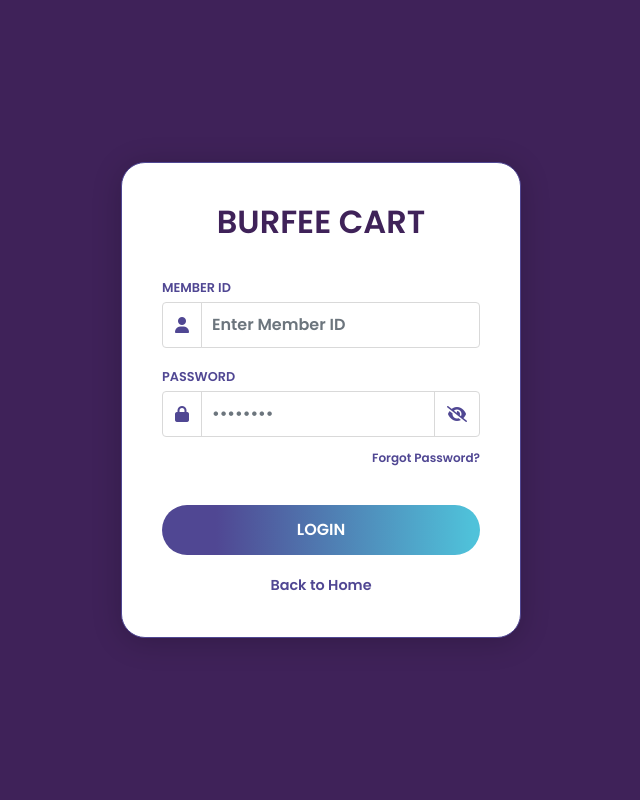
After one commit to priyeshdaspookulangara/greenpower, a PHP site: page /burfee_login.php in a window 1280 px wide. The commit adds this page. Shown: the whole page, without its empty margins (319-959 px from the left). Run offline with PHP 8.4, Linux system fonts and the light colour scheme; data comes from the database, SQL or seed files in the repository; both versions use the stored data as it was after the commit.

Commit message:
Add Burfee member login and integrate with existing solar shop system.
- Created customer table for existing Burfee members.
- Implemented burfee_login.php with provided UI and logic.
- Refactored session management to support multiple user tables.
- Added navigation link from main login to Burfee login.

Co-authored-by: priyeshdaspookulangara <216598157+priyeshdaspookulangara@users.noreply.github.com>

```diff
--- /dev/null
+++ b/burfee_login.php
@@ -0,0 +1,141 @@
+<?php
+require_once 'includes/functions.php';
+
+if (isLoggedIn()) {
+    redirect('index.php');
+}
+
+$error_msg = '';
+$success_msg = '';
+
+if (isset($_GET['logged_out'])) {
+    $success_msg = "You have been successfully signed out.";
+}
+
+if ($_SERVER["REQUEST_METHOD"] === "POST") {
+    $member_id = trim($_POST['member_id'] ?? '');
+    $password  = trim($_POST['password'] ?? '');
+
+    // The script expects the BC prefix to be stripped by JS, but let's be safe server-side too
+    $member_id = preg_replace('/^BC/i', '', $member_id);
+
+    if ($member_id === '' || $password === '') {
+        $error_msg = "Please enter both Member ID and Password.";
+    } else {
+        // Search in customer table
+        $stmt = $pdo->prepare("SELECT * FROM customer WHERE MemberId = :member_id LIMIT 1");
+        // We need to check both BC prefix and without it because the DB might have it or not
+        // Based on the JS, it strips it. So we search for what's in the DB.
+        // Let's assume the DB might have 'BC1001' or '1001'
+        $stmt->execute(['member_id' => 'BC' . $member_id]);
+        $user = $stmt->fetch(PDO::FETCH_ASSOC);
+
+        if (!$user) {
+             // Try without prefix
+             $stmt->execute(['member_id' => $member_id]);
+             $user = $stmt->fetch(PDO::FETCH_ASSOC);
+        }
+
+        if ($user && $user['MemberPass'] === $password) {
+            $_SESSION['user_id'] = 'BURFEE_' . $user['id']; // Prefix to distinguish from regular users
+            $_SESSION['role'] = 'customer';
+            $_SESSION['name'] = $user['name'];
+            $_SESSION['MemberId'] = $user['MemberId'];
+            $_SESSION['logged_in'] = true;
+
+            redirect('dashboard.php');
+        } else {
+            $error_msg = "Invalid Member ID or Password.";
+        }
+    }
+}
+?>
+<!DOCTYPE html>
+<html lang="en">
+<head>
+  <meta charset="utf-8">
+  <meta name="viewport" content="width=device-width, initial-scale=1">
+  <title>Member Login | Burfee Cart</title>
+  <link href="https://fonts.googleapis.com/css?family=Poppins:600&display=swap" rel="stylesheet">
+  <link rel="stylesheet" href="https://cdnjs.cloudflare.com/ajax/libs/font-awesome/6.5.1/css/all.min.css">
+  <link href="https://cdn.jsdelivr.net/npm/bootstrap@5.0.2/dist/css/bootstrap.min.css" rel="stylesheet">
+  <style>
+    * { padding: 0; margin: 0; box-sizing: border-box; }
+    body { font-family: 'Poppins', sans-serif; overflow: hidden; background-color: #3f2259; display: flex; align-items: center; justify-content: center; height: 100vh; }
+    .login-content { background: #fff; border-radius: 24px; padding: 40px; box-shadow: 0 4px 30px rgba(0, 0, 0, 0.2); border: 1px solid #504793; width: 100%; max-width: 400px; }
+    .logo { display: flex; justify-content: center; margin-bottom: 25px; }
+    .logo img { height: 60px; width: auto; }
+    label { font-size: 0.8rem; font-weight: 600; color: #504793; margin-bottom: 5px; text-transform: uppercase; }
+    .input-group-text { background-color: transparent !important; color: #504793 !important; border: 1px solid #d9d9d9; transition: border-color 0.3s ease; }
+    .form-control { border: 1px solid #d9d9d9; padding: 10px; color: #333 !important; background-color: transparent !important; transition: border-color 0.3s ease; }
+    .btn-login { width: 100%; height: 50px; border-radius: 25px; border: none; background: linear-gradient(90deg, #504793 17%, #4fc2da 98%); color: #fff; font-weight: 600; text-transform: uppercase; margin: 20px 0; transition: 0.3s; }
+    .btn-login:hover { opacity: 0.9; transform: translateY(-2px); }
+    .back-home { display: block; text-align: center; text-decoration: none; color: #504793; font-size: 0.9rem; }
+    .alert { font-size: 0.8rem; border-radius: 10px; }
+  </style>
+</head>
+<body>
+  <div class="login-content">
+    <form method="post" id="loginForm">
+      <div class="logo">
+        <h2 style="color: #3f2259; font-weight: 900;">BURFEE CART</h2>
+      </div>
+
+      <?php if($error_msg): ?>
+        <div class="alert alert-danger"><?php echo $error_msg; ?></div>
+      <?php endif; ?>
+      <?php if($success_msg): ?>
+        <div class="alert alert-success"><?php echo $success_msg; ?></div>
+      <?php endif; ?>
+
+      <div class="text-start mb-3">
+        <label>MEMBER ID</label>
+        <div class="input-group">
+          <span class="input-group-text"><i class="fas fa-user"></i></span>
+          <input type="text" name="member_id" id="member_id" class="form-control" placeholder="Enter Member ID" required>
+        </div>
+      </div>
+
+      <div class="text-start mb-2 pass-container">
+        <label>PASSWORD</label>
+        <div class="input-group">
+          <span class="input-group-text"><i class="fas fa-lock"></i></span>
+          <input type="password" name="password" id="password" class="form-control" placeholder="••••••••" required>
+          <span class="input-group-text eye-toggle" id="togglePassword">
+            <i id="eyeIcon" class="fa-solid fa-eye-slash"></i>
+          </span>
+        </div>
+      </div>
+
+      <div class="text-end mb-3">
+        <a href="#" style="font-size: 0.75rem; color: #504793; text-decoration: none;">Forgot Password?</a>
+      </div>
+
+      <input type="submit" class="btn-login" value="Login">
+      <a href="index.php" class="back-home">Back to Home</a>
+    </form>
+  </div>
+
+  <script>
+    const loginForm      = document.getElementById('loginForm');
+    const memberIdField  = document.getElementById('member_id');
+    const passwordField  = document.getElementById('password');
+    const toggleBtn      = document.getElementById('togglePassword');
+    const eyeIcon        = document.getElementById('eyeIcon');
+
+    toggleBtn.addEventListener('click', () => {
+      if (passwordField.type === 'password') {
+        passwordField.type = 'text';
+        eyeIcon.classList.replace('fa-eye-slash', 'fa-eye');
+      } else {
+        passwordField.type = 'password';
+        eyeIcon.classList.replace('fa-eye', 'fa-eye-slash');
+      }
+    });
+
+    loginForm.addEventListener('submit', function () {
+      memberIdField.value = memberIdField.value.trim().replace(/^BC/i, '');
+    });
+  </script>
+</body>
+</html>
--- a/includes/functions.php
+++ b/includes/functions.php
@@ -17,9 +17,21 @@ function isAdmin() {
 
 function getLoggedInUser($pdo) {
     if (!isLoggedIn()) return null;
-    $stmt = $pdo->prepare("SELECT * FROM users WHERE id = ?");
-    $stmt->execute([$_SESSION['user_id']]);
-    return $stmt->fetch();
+
+    $user_id = $_SESSION['user_id'];
+
+    if (strpos($user_id, 'BURFEE_') === 0) {
+        // It's a Burfee member
+        $real_id = substr($user_id, 7);
+        $stmt = $pdo->prepare("SELECT id, name, MemberId as email, 'good' as cibil_status, NULL as referrer_id, 'customer' as role FROM customer WHERE id = ?");
+        $stmt->execute([$real_id]);
+        return $stmt->fetch();
+    } else {
+        // Regular user
+        $stmt = $pdo->prepare("SELECT * FROM users WHERE id = ?");
+        $stmt->execute([$user_id]);
+        return $stmt->fetch();
+    }
 }
 
 function formatPrice($amount) {
--- a/login.php
+++ b/login.php
@@ -50,6 +50,9 @@ if ($_SERVER['REQUEST_METHOD'] === 'POST') {
             <p style="margin-top: 15px; text-align: center;">
                 Need an account? <a href="register.php" style="color: var(--neon-blue);">Register here</a>
             </p>
+            <p style="text-align: center;">
+                Existing Burfee Member? <a href="burfee_login.php" style="color: var(--neon-blue);">Login here</a>
+            </p>
         </div>
     </div>
 </body>
```
Also changed, not shown: schema.sql (+12 -0 lines), config/solar_shop.sqlite, 1 other file.
